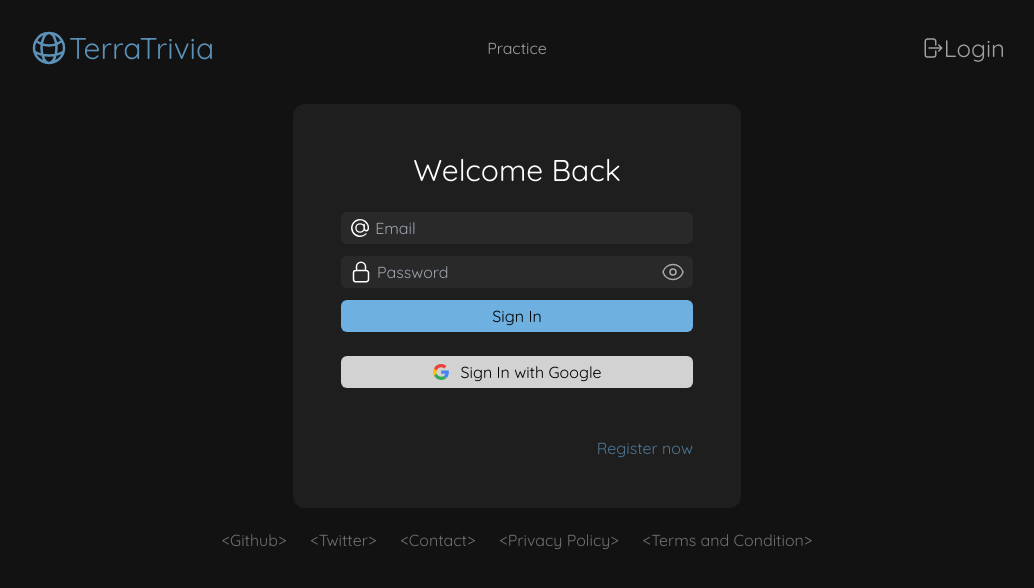
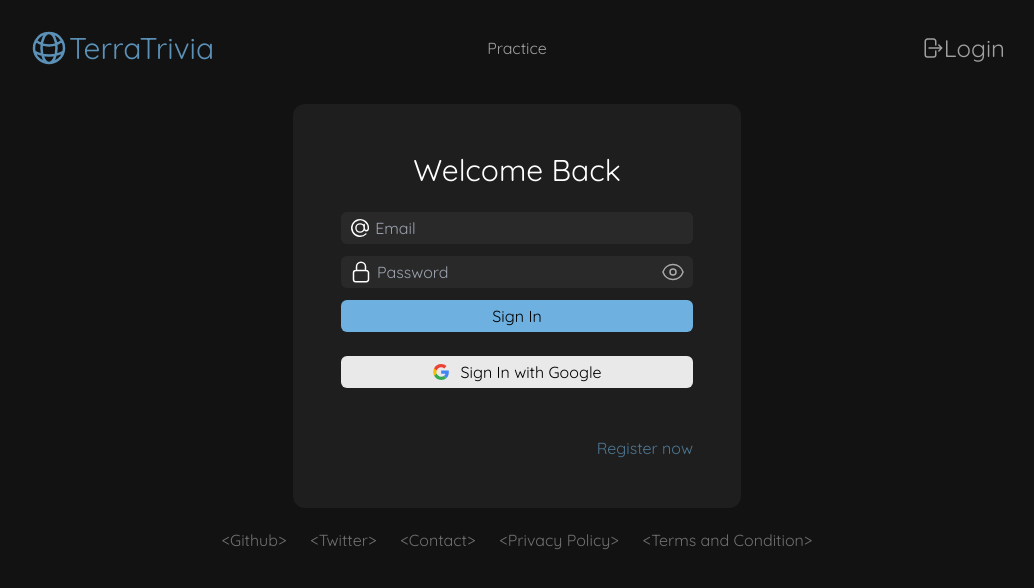
Before and after one commit to adrcor/TERRA, a Vue app in the folder frontend/: page /login in a window 1280 px wide. Shown: the top 588 px of the page, without its empty margins (123-1157 px from the left). Built offline with nearby package versions, Linux system fonts and the light colour scheme; no server answers.

Commit message:
Improve google auth buttons

```diff
--- a/frontend/src/views/LoginView.vue
+++ b/frontend/src/views/LoginView.vue
@@ -47,8 +47,8 @@
                     class="py-1 w-full rounded-md bg-primary hover:opacity-90 active:opacity-50 disabled:opacity-50 text-on-primary">Sign In</button>
         </form>
 
-        <button class="flex flex-row items-center justify-center gap-3 w-full py-1 rounded-md text-on-overlay bg-overlay bg-opacity-80" @click="onGoogleAuth">
-            <img class="w-4 h-4" src="src/assets/logo/google_g.svg"/>
+        <button class="flex flex-row items-center justify-center gap-3 w-full py-1 rounded-md text-on-overlay bg-overlay bg-opacity-90 hover:bg-opacity-70 active:bg-opacity-50" @click="onGoogleAuth">
+            <img class="w-4 h-4" src="@/assets/logo/google_g.svg"/>
             <a>Sign In with Google</a>
         </button>
 
--- a/frontend/src/views/RegisterView.vue
+++ b/frontend/src/views/RegisterView.vue
@@ -75,8 +75,8 @@
                 class="py-1 w-full rounded-md bg-primary hover:opacity-90 active:opacity-50 disabled:opacity-50 text-on-primary">Register</button>
         </form>
 
-        <button class="flex flex-row items-center justify-center gap-3 w-full py-1 rounded-md text-on-overlay bg-overlay bg-opacity-80" @click="onGoogleAuth">
-            <img class="w-4 h-4" src="src/assets/logo/google_g.svg"/>
+        <button class="flex flex-row items-center justify-center gap-3 w-full py-1 rounded-md text-on-overlay bg-overlay bg-opacity-90 hover:bg-opacity-70 active:bg-opacity-50" @click="onGoogleAuth">
+            <img class="w-4 h-4" src="@/assets/logo/google_g.svg"/>
             <a>Register with Google</a>
         </button>
 
```
